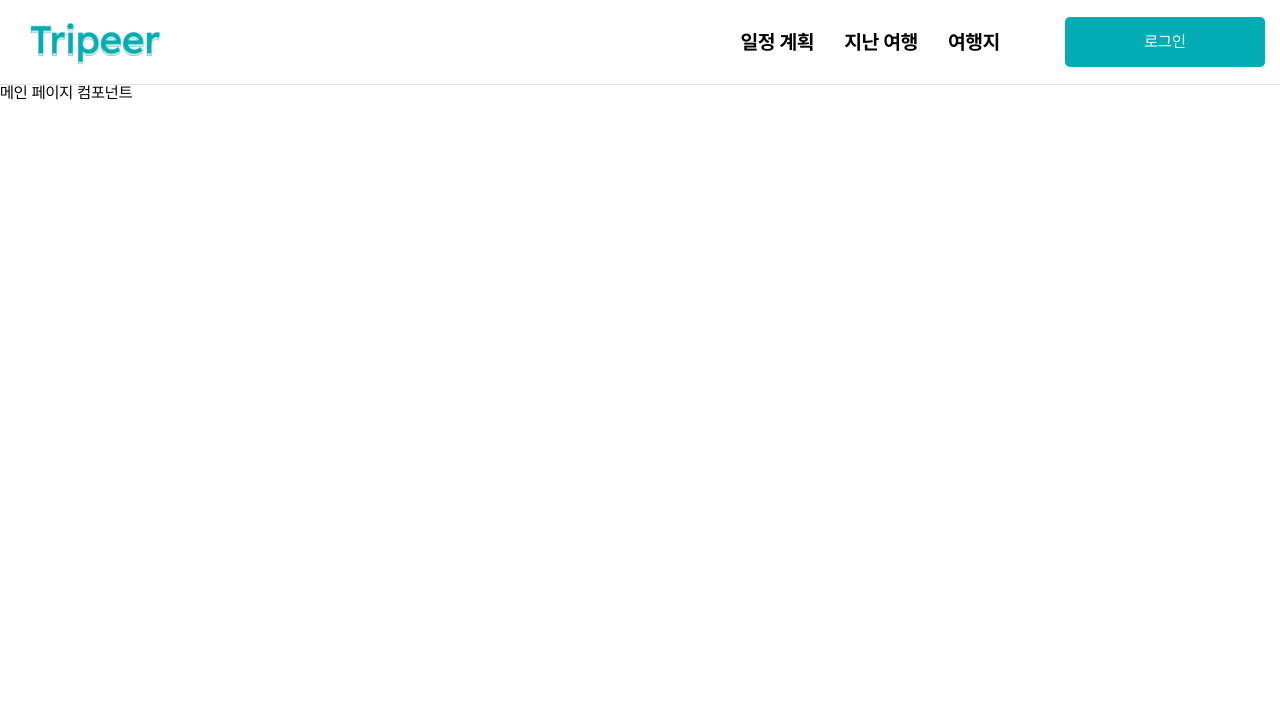
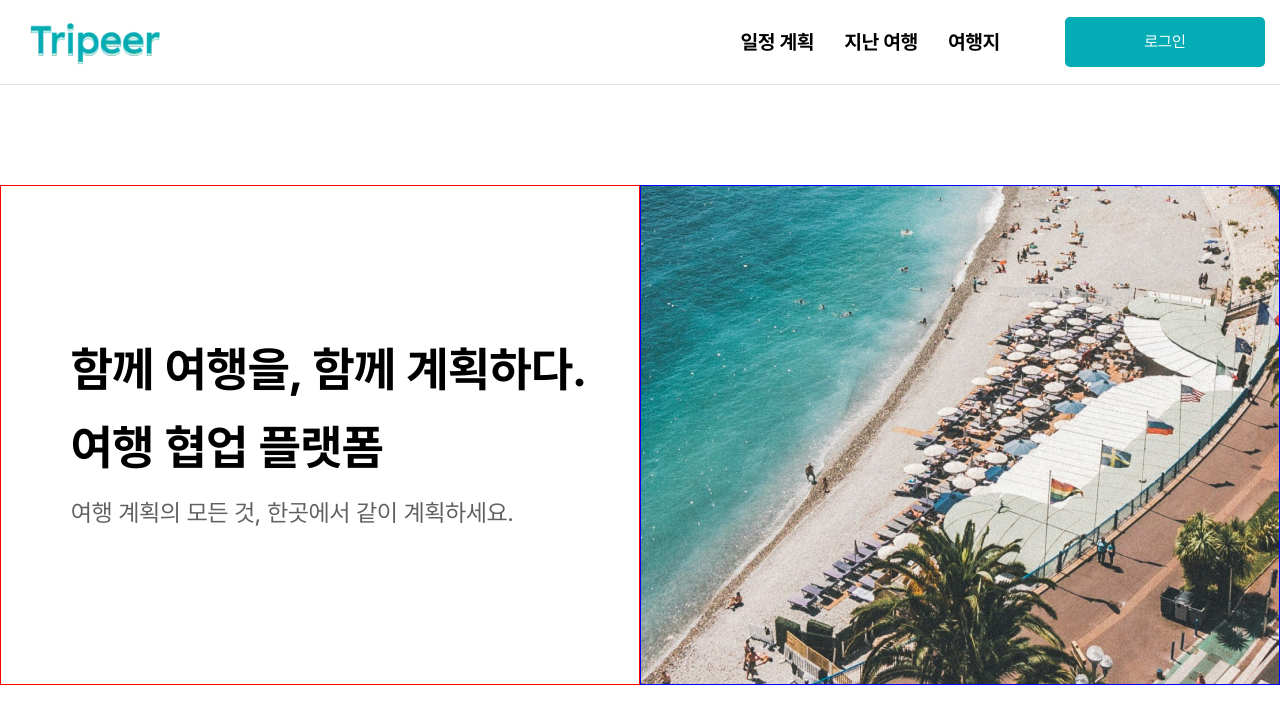
Before and after one commit to Tripeer-contest/frontend, a React (Vite) app in the folder Tripeer/: page / in a window 1280 px wide. Shown: the top 724 px of the page. Built offline with nearby package versions, Linux system fonts and the light colour scheme.

Commit message:
feat: 랜딩 페이지 레아이웃 구성

```diff
--- a/Tripeer/index.html
+++ b/Tripeer/index.html
@@ -5,7 +5,7 @@
     <link rel="icon" type="image" href="/favicon.ico" />
     <meta name="viewport" content="width=device-width, initial-scale=1.0" />
     <link rel="stylesheet" href="./src/fonts/pretandard/pretendard.css" />
-    <title>Tripeer | 여행 협업 플랫폼 |</title>
+    <title>Tripeer | 여행협업플랫폼 🏖️ |</title>
     <meta
       name="description"
       content="Tripeer, 트리피어 여행 협업 플랫폼 및 여행 일지 공유"
--- a/Tripeer/src/App.tsx
+++ b/Tripeer/src/App.tsx
@@ -1,6 +1,7 @@
 import { createBrowserRouter, RouterProvider } from 'react-router-dom';
 import RootLayout from './layout/RootLayout';
 import NotFound from './components/error/NotFound';
+import LandingPage from './features/landing/LandingPage';
 
 const router = createBrowserRouter([
   {
@@ -8,7 +9,7 @@ const router = createBrowserRouter([
     element: <RootLayout />,
     errorElement: <NotFound />,
     children: [
-      { index: true, element: <p>메인 페이지 컴포넌트</p> },
+      { index: true, element: <LandingPage/> },
       { path: '/plan', element: <p>일정 계획 페이지 컴포넌트</p> },
       { path: '/diary', element: <p>지난 여행 페이지 컴포넌트</p> },
       { path: '/place', element: <p>여행지 페이지 컴포넌트</p> },
--- /dev/null
+++ b/Tripeer/src/features/landing/LandingPage.tsx
@@ -0,0 +1,13 @@
+import FirstSlide from "./components/FirstSlide";
+import LandingLayout from "./layout/LandingLayout";
+import LandingScene from "./layout/LandingScene";
+
+export default function LandingPage(){
+    return(
+        <LandingLayout>
+            <LandingScene>
+                <FirstSlide />
+            </LandingScene>
+        </LandingLayout>
+    )
+}
--- /dev/null
+++ b/Tripeer/src/features/landing/components/FirstSlide.tsx
@@ -0,0 +1,19 @@
+import styles from "./firstSlide.module.css"
+
+export default function FirstSlide(){
+
+    return(
+        <div className={styles.container}>
+            <div className={styles.box1}>
+                <div className={styles.titleBox}>
+                <p className={styles.title}>함께 여행을, 함께 계획하다.</p>
+                <p className={styles.title}>여행 협업 플랫폼</p>
+                <p className={styles.subTitle}>여행 계획의 모든 것, 한곳에서 같이 계획하세요.</p>
+                </div>
+            </div>
+            <div className={styles.box2}>
+                <div className={styles.banner}></div>
+            </div>
+        </div>
+    )
+}
--- /dev/null
+++ b/Tripeer/src/features/landing/components/firstSlide.module.css
@@ -0,0 +1,104 @@
+@media screen and (max-width: 860px){
+    .container {
+        display: flex;
+        flex-direction: column;
+        justify-content: space-around;
+        border: 1px red solid;
+        height: 90vh;
+
+    }
+    .box1{
+        /* border: 1px red solid; */
+        width: 100%;
+        padding-top: 60px;
+        padding-left: 20px;
+        padding-bottom: 80px;
+    }
+    .box2{
+        /* border: 1px blue solid; */
+        width: 100%;
+        height: 300px;
+
+    }
+    .banner{
+        height: 100%;
+        width: 100%;
+        background-image: url("../../../assets/pictures/beach.png");
+        background-position: center;
+    }
+    .title{
+        font-size: 1.7em;
+        font-weight: bold;
+        margin-bottom: 30px;
+    }
+    .subTitle{
+        color: #606060;
+    }
+}
+
+@media screen and (min-width: 861px){
+    .container {
+        display: flex;
+        flex-direction: row;
+        margin-top: 100px;
+    }
+    .box1{
+        border: 1px red solid;
+        width: 50%;
+        height: 500px;
+        display: flex;
+        align-items: center;
+        padding-left: 30px;
+
+
+    }
+    .box2{
+        border: 1px blue solid;
+        width: 50%;
+        height: 500px;
+        background-image: url("../../../assets/pictures/beach.png");
+        background-position: center;
+    }
+
+    .title{
+        font-size: 2em;
+        font-weight: bold;
+        margin-bottom: 30px;
+    }
+    .subTitle{
+        color: #606060;
+    }
+}
+
+@media screen and (min-width: 1250px){
+    .container {
+        display: flex;
+        flex-direction: row;
+        margin-top: 100px;
+    }
+    .box1{
+        border: 1px red solid;
+        width: 50%;
+        height: 500px;
+        display: flex;
+        align-items: center;
+        padding-left: 70px;
+
+    }
+    .box2{
+        border: 1px blue solid;
+        width: 50%;
+        height: 500px;
+        background-image: url("../../../assets/pictures/beach.png");
+    }
+
+    .title{
+        font-size: 3em;
+        font-weight: bold;
+        margin-bottom: 30px;
+    }
+    .subTitle{
+        color: #606060;
+        font-size: 1.5rem;
+    }
+}
--- /dev/null
+++ b/Tripeer/src/features/landing/layout/LandingLayout.tsx
@@ -0,0 +1,11 @@
+import { ReactNode } from "react";
+import styles from "../landing.module.css"
+
+export default function LandingLayout({children}:{children:ReactNode}){
+
+    return(
+        <div className={styles.container}>
+        {children}
+        </div>
+    )
+}
--- /dev/null
+++ b/Tripeer/src/features/landing/layout/LandingScene.tsx
@@ -0,0 +1,10 @@
+import { ReactNode } from "react";
+import styles from "../landing.module.css"
+
+export default function LandingScene({children}: {children: ReactNode}){
+    return(
+        <div className={styles.scene}>
+            {children}
+        </div>
+    )
+}
```
Also changed, not shown: Tripeer/src/features/landing/components/SecondSlide.tsx (added, +7 -0 lines), Tripeer/src/assets/pictures/beach.png (added), Tripeer/src/assets/pictures/beach.svg (added), Tripeer/src/features/landing/landing.module.css (added).
